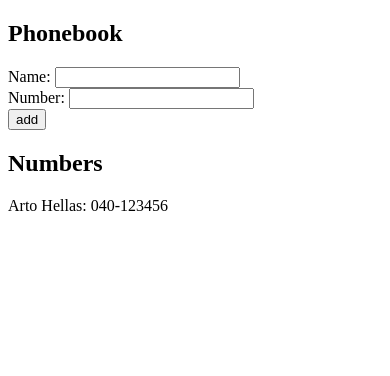
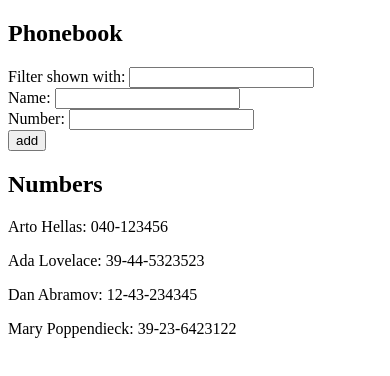
Before and after one commit to Sigolletes/fullStackOpen_part2, a React (Create React App) app in the folder phonebook/: page / in a window 390 px wide. Shown: the top 376 px of the page. Built offline with nearby package versions, Linux system fonts and the light colour scheme.

Commit message:
Add phonebook step4

```diff
--- a/phonebook/src/App.js
+++ b/phonebook/src/App.js
@@ -2,10 +2,14 @@
 
 const App = () => {
   const [persons, setPersons] = useState([
-    { name: 'Arto Hellas', number: '040-123456' }
+    { name: 'Arto Hellas', number: '040-123456' },
+    { name: 'Ada Lovelace', number: '39-44-5323523', id: 2 },
+    { name: 'Dan Abramov', number: '12-43-234345', id: 3 },
+    { name: 'Mary Poppendieck', number: '39-23-6423122', id: 4 }
   ])
   const [newName, setNewName] = useState('')
   const [newNumber, setNewNumber] = useState('')
+  const [filter, setFilter] = useState('')
 
   const addPerson = (event) => {
     event.preventDefault()
@@ -31,9 +35,37 @@
     setNewNumber(event.target.value)
   }
 
+  const handleFilter = (event) => {
+    setFilter(event.target.value)
+  }
+
+  const renderNumbers = (event) => {
+    if (filter.length > 0) {
+      let reg = new RegExp(`^${filter}` , 'i')
+
+      let filtered = persons.filter(person => person.name.match(reg))
+      return filtered.map(person =>
+        <p key={person.name}>{person.name}: {person.number}</p>
+      )
+    } else {
+      return persons.map(person =>
+        <p key={person.name}>{person.name}: {person.number}</p>
+      )
+    }
+  }
+
   return (
     <div>
       <h2>Phonebook</h2>
+
+        <div>
+          Filter shown with: <input
+              type='text'
+              value={filter}
+              onChange={handleFilter}
+            />
+        </div>
+
       <form onSubmit={addPerson}>
         <div>
           Name: <input
@@ -45,16 +77,14 @@
           Number: <input
               value={newNumber}
               onChange={handleNumberChange}
-              />
+            />
         </div>
         <div>
           <button type="submit">add</button>
         </div>
       </form>
       <h2>Numbers</h2>
-        {persons.map(person =>
-        <p key={person.name}>{person.name}: {person.number}</p>
-        )}
+        {renderNumbers()}
     </div>
   )
 }
```
